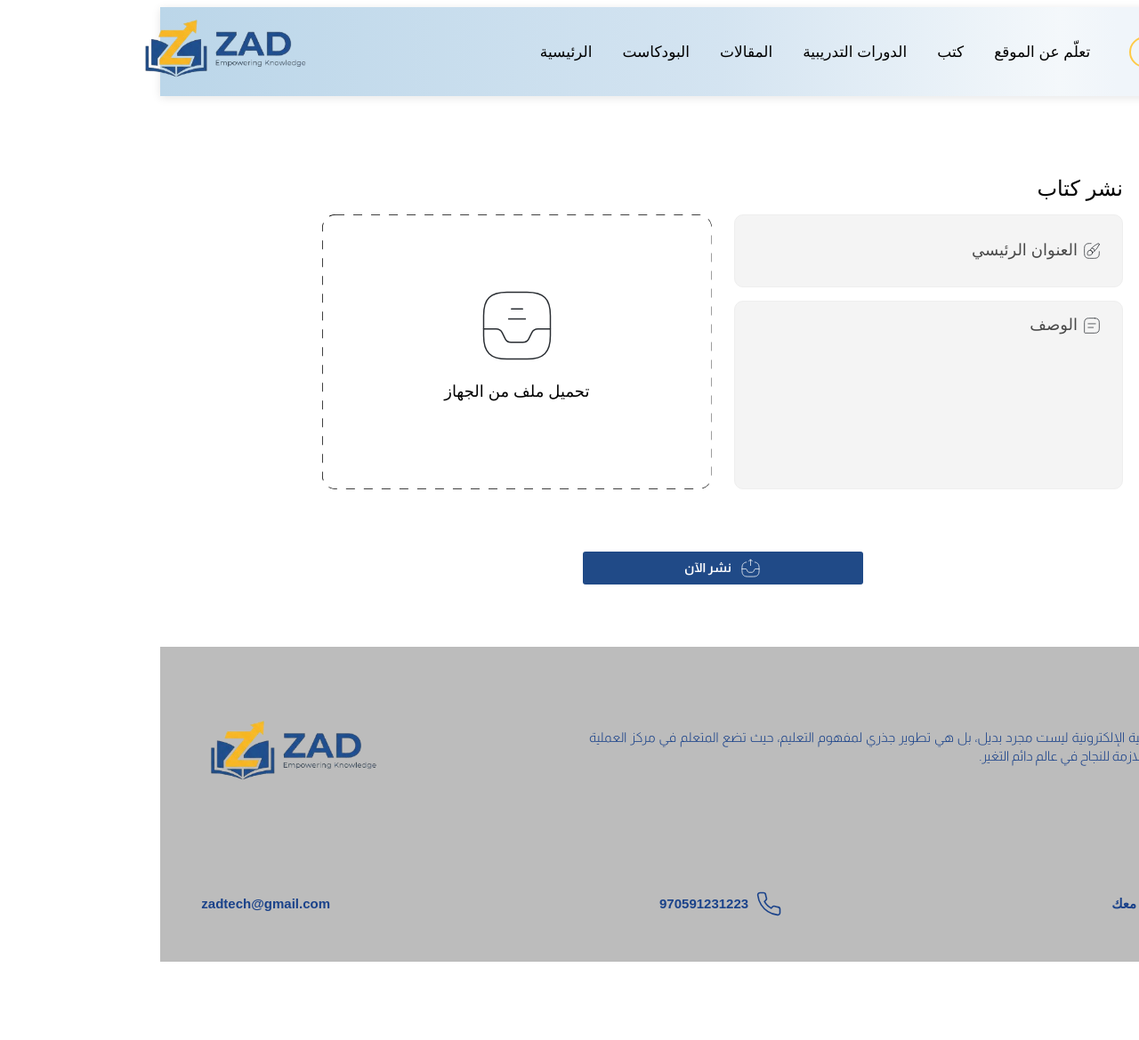
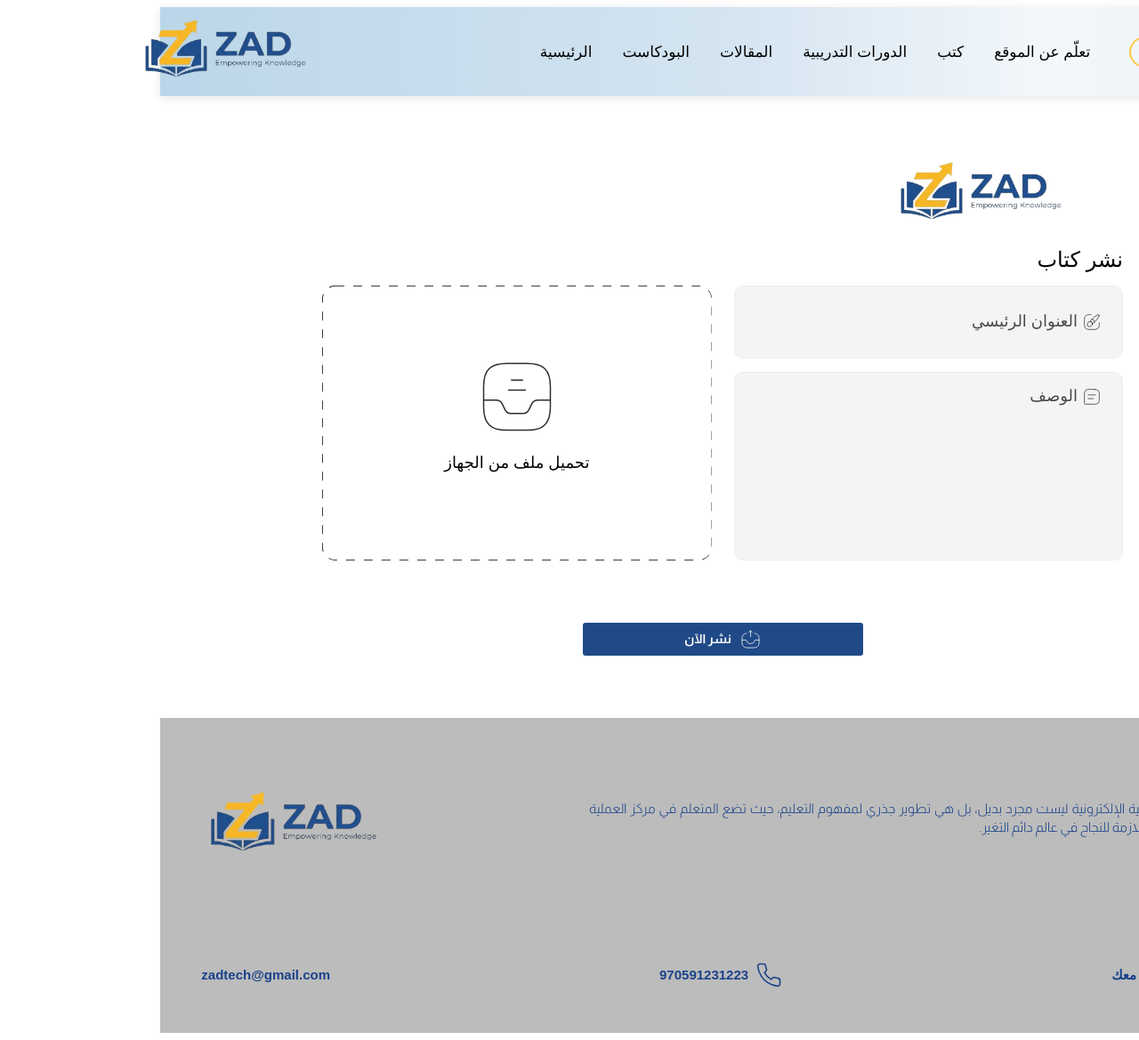
Before and after one commit to ahmed-abuarmana/ZADtech, a Django app: page /books/add-new-book/ in a window 1280 px wide; the page is wider, and only the part inside the window is pictured. Shown: that part at 89% size. Before the commit the page ends 1081 px from the top of that part, so only its background shows below. Run offline with Django 5.2, Linux system fonts and the light colour scheme.

Commit message:
Update add_new_book.html

```diff
--- a/Frontend/templates/books/add_new_book.html
+++ b/Frontend/templates/books/add_new_book.html
@@ -83,6 +83,18 @@
 
 <div class="post-container fade-in">
 
+     <!-- =========================
+         Logo
+    ========================= -->
+
+    <div class="logo">
+
+        <img
+            src="{% static 'core/images/logo.png' %}"
+            alt="ZAD Logo"
+        >
+
+    </div>
 
 
     <h2 class="post-title">
```
